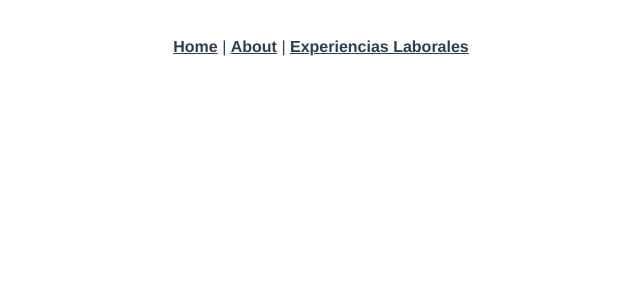
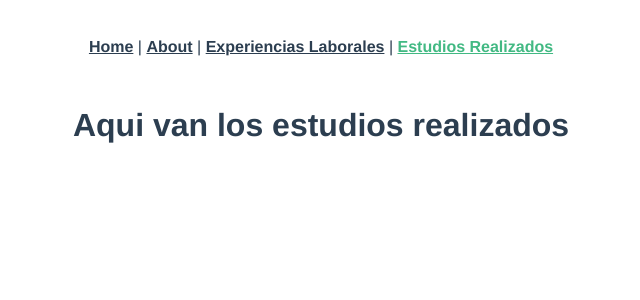
Before and after one commit to Francocalvino/portfolio, a Vue app: page /estudios in a window 1280 px wide. Shown: the top 300 px of the page, without its empty margins (319-959 px from the left). Built offline with nearby package versions, Linux system fonts and the light colour scheme.

Commit message:
ruta estudios

```diff
--- a/src/App.vue
+++ b/src/App.vue
@@ -2,7 +2,8 @@
   <div id="nav">
     <router-link to="/">Home</router-link> |
     <router-link to="/about">About</router-link> |
-    <router-link to="/experiencia">Experiencias Laborales</router-link>
+    <router-link to="/experiencia">Experiencias Laborales</router-link> |
+    <router-link to="/estudios">Estudios Realizados</router-link>
   </div>
   <router-view/>
 </template>
--- a/src/router/index.js
+++ b/src/router/index.js
@@ -1,6 +1,7 @@
 import { createRouter, createWebHistory } from 'vue-router'
 import Home from '../views/Home.vue'
 import Experiencia from '../views/Experiencia.vue';
+import Estudios from '../views/Estudios.vue';
 
 const routes = [
   {
@@ -20,6 +21,11 @@ const routes = [
     path: '/experiencia',
     name: 'Experiencia',
     component: Experiencia
+  },
+  {
+    path: '/estudios',
+    name: 'Estudios',
+    component: Estudios
   }
 
 ]
--- /dev/null
+++ b/src/views/Estudios.vue
@@ -0,0 +1,13 @@
+<template>
+
+  <div class="estudios">
+
+    <h1>Aqui van los estudios realizados</h1>
+
+  </div>
+
+</template>
+
+<script>
+
+</script>
```
